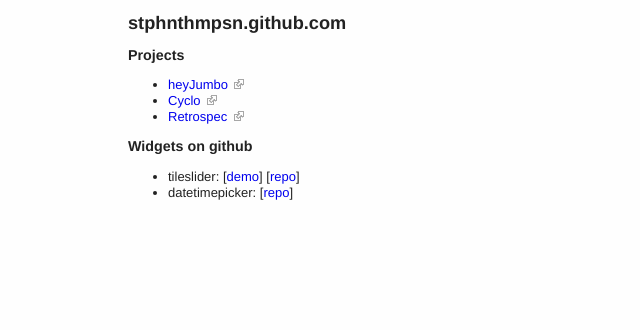
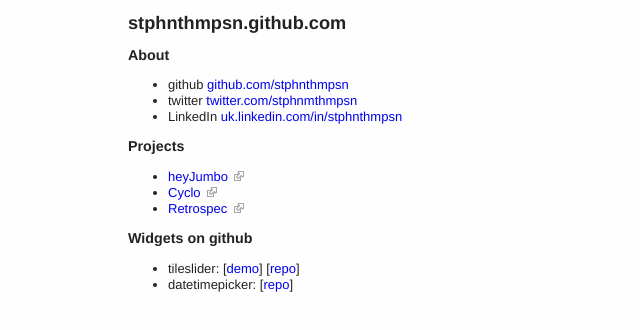
Before and after one commit to stphnthmpsn/stphnthmpsn.github.com, a plain HTML site: page index.html in a window 1280 px wide. Shown: the whole page, without its empty margins (0-640 px from the left). Drawn offline with nearby package versions, Linux system fonts and the light colour scheme.

Commit message:
Added About.

```diff
--- a/index.html
+++ b/index.html
@@ -38,6 +38,13 @@
     </header>
 
     <div id="main" role="main">
+    	<h2>About</h2>
+    	<ul>
+    		<li>github <a href="//github.com/stphnthmpsn">github.com/stphnthmpsn</a></li>
+    		<li>twitter <a href="http://twitter.com/#!/stphnmthmpsn">twitter.com/stphnmthmpsn</a></li>
+    		<li>LinkedIn <a href="http://uk.linkedin.com/in/stphnthmpsn ">uk.linkedin.com/in/stphnthmpsn</a></li>
+    	</ul>
+
 		<h2>Projects</h2>
 		<ul>
 			<li><a href="https://www.heyjumbo.com" class="external">heyJumbo</a></li>
```
